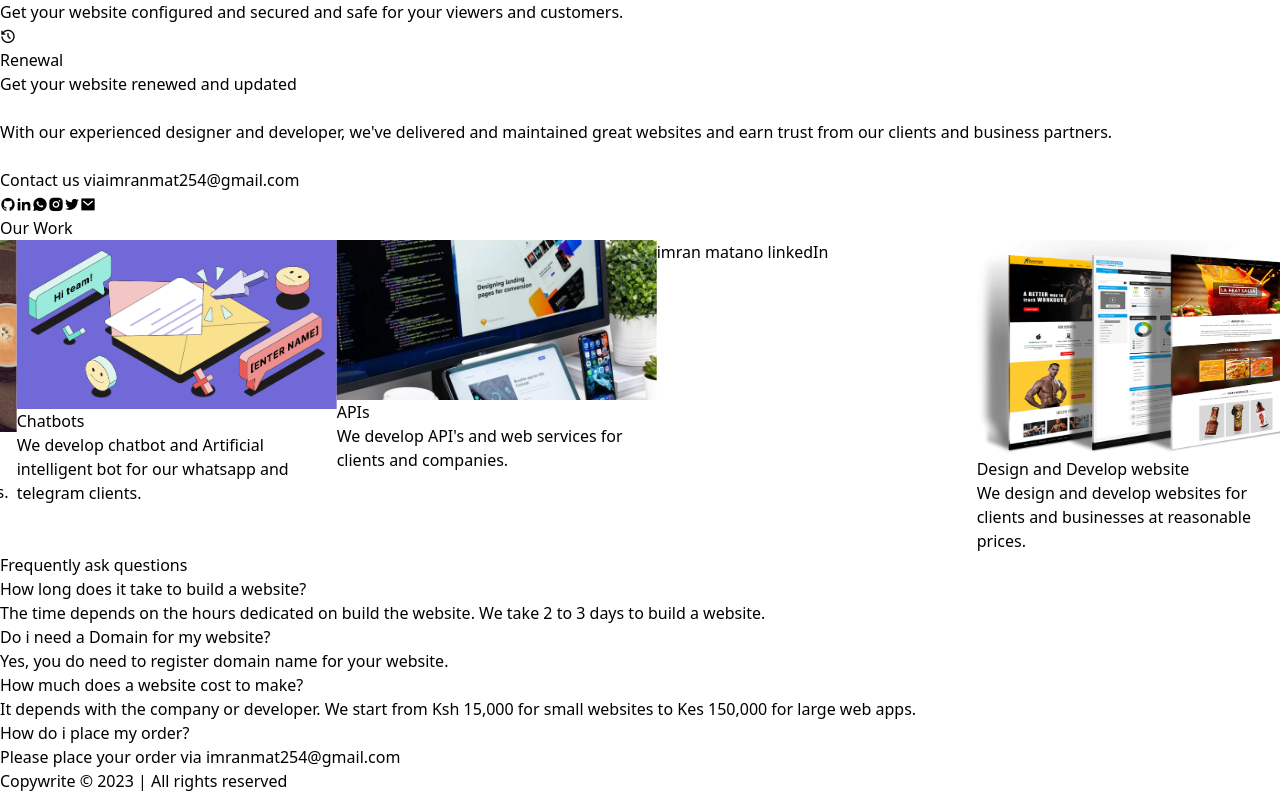
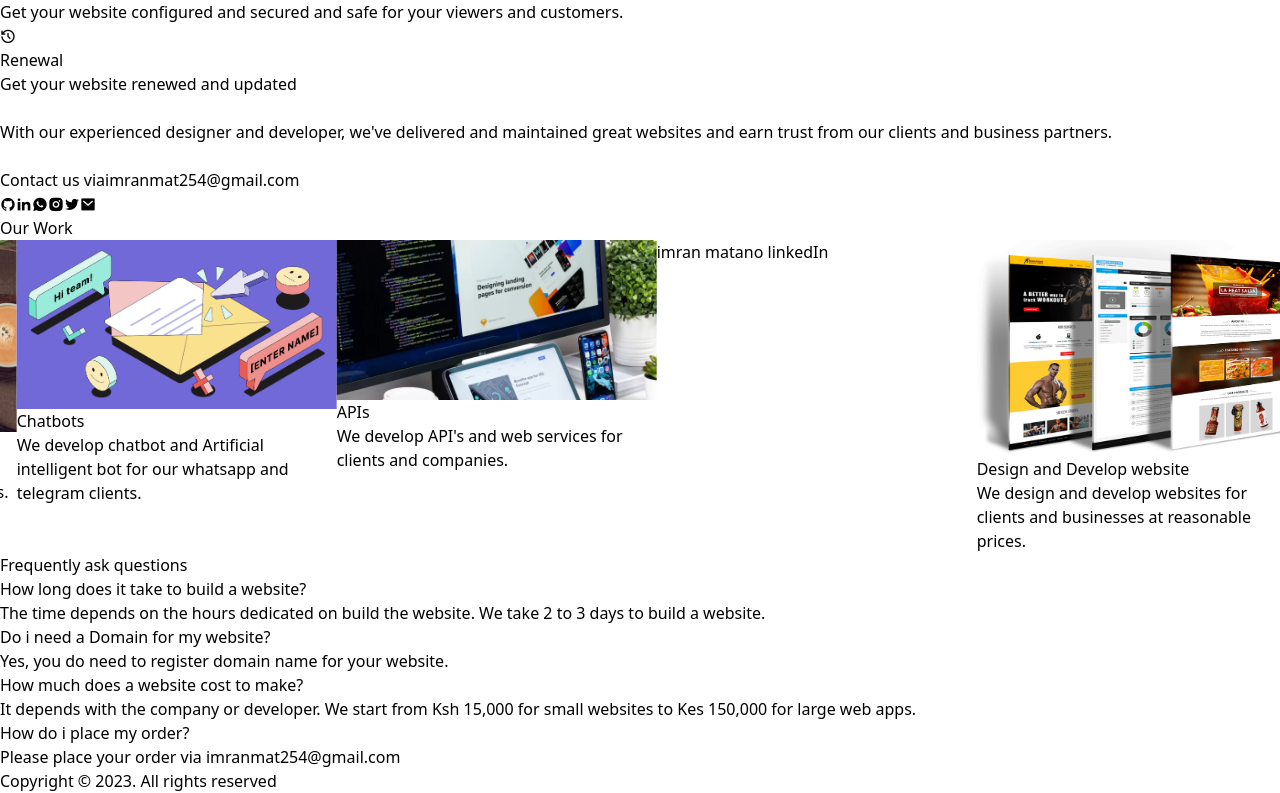
Before and after one commit to imrany/Portfolio, a React (Vite) app: page / in a window 1280 px wide. Shown: the part 576-1369 px from the top of the page. Built offline with nearby package versions, Linux system fonts and the light colour scheme.

Commit message:
ui update

```diff
--- a/src/components/ui/Footer.tsx
+++ b/src/components/ui/Footer.tsx
@@ -4,7 +4,7 @@ function Footer() {
     const year=date.getFullYear()
     return (
         <footer className='flex justify-center items-center text-sm py-2 lg:mt-20 bg-black text-white'>
-            <span>Copywrite &copy; {year} | All rights reserved</span>
+            <span>Copyright &copy; {year}. All rights reserved</span>
         </footer>
     );
 };
```
